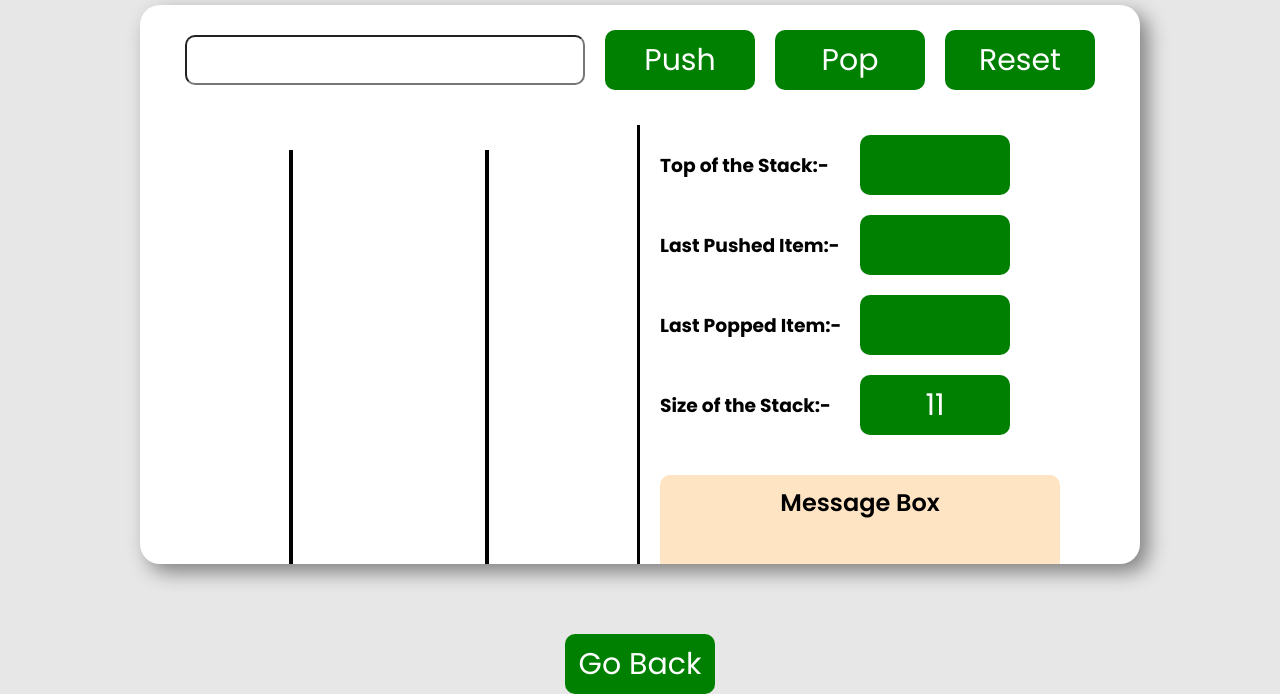
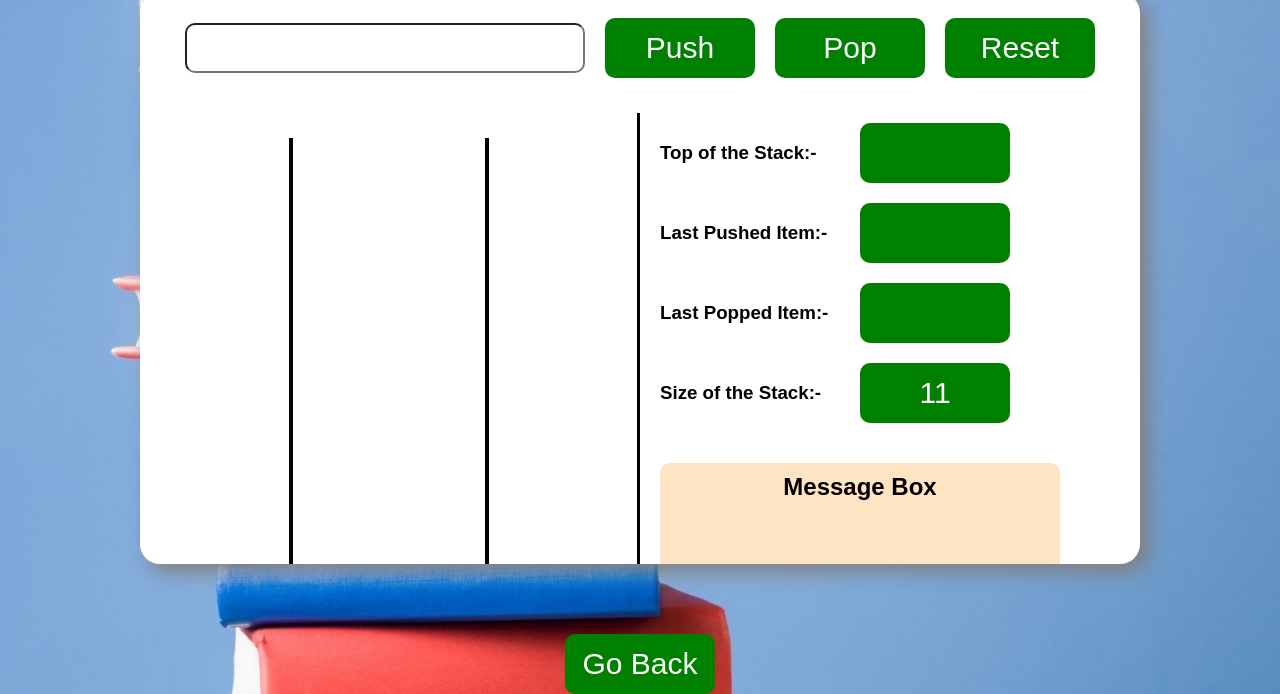
Before and after one commit to wings-realm/VisualWeave, a plain HTML site: page views/stack.html in a window 1280 px wide. Shown: the part 106-800 px from the top of the page. Drawn offline with Linux system fonts and the light colour scheme.

Commit message:
added images

```diff
--- a/static/css/graphs.css
+++ b/static/css/graphs.css
@@ -5,8 +5,9 @@ body {
   display: flex;
   flex-direction: column;
   background-color:  rgb(231, 231, 231);
+  font-family: 'Montserrat', sans-serif;
   /* background: linear-gradient(0.25turn, #3f87a6, #ebf8e1, #ebae6c); */
-  background-image: url(./11.avif);
+  background-image: url("../images/graph.jpg");
   background-size: 100vw 100vh;
   align-items: center;
 }
--- a/static/css/queue.css
+++ b/static/css/queue.css
@@ -4,7 +4,7 @@
 	margin: 0;
 	padding: 0;
 	box-sizing: border-box;
-	font-family: "Poppins", sans-serif;
+
 }
 body {
 	height: 100vh;
@@ -15,8 +15,9 @@ body {
 	flex-direction: column;
 	gap: 20px;
 	background-color: rgb(231, 231, 231);
-	background-image: url(./people-stand-queue-diverse-characters-waiting_107791-13965.avif);
-	background-size: 100vw 20vh;
+	background-image: url("../images/queue.jpg");
+	background-size: 100vw 100vh;
+	font-family: 'Montserrat', sans-serif;
 }
 header {
 	height: 100px;
--- a/static/css/sorting.css
+++ b/static/css/sorting.css
@@ -2,6 +2,7 @@ body{
 
   background-image: url("../images/board.jpg");
   background-color: black;
+  font-family: 'Montserrat', sans-serif;
 
 }
 
--- a/static/css/stack.css
+++ b/static/css/stack.css
@@ -4,7 +4,6 @@
 	margin: 0;
 	padding: 0;
 	box-sizing: border-box;
-	font-family: "Poppins", sans-serif;
 }
 body {
 	height: 100vh;
@@ -15,8 +14,9 @@ body {
 	flex-direction: column;
 	gap: 20px;
 	background-color: rgb(231, 231, 231);
-	background-image: url(./3.jpg);
+	background-image: url("../images/stack.jpg");
 	background-size:100vw 100vh;
+	font-family: 'Montserrat', sans-serif;
 }
 header {
 	height: 100px;
@@ -36,8 +36,8 @@ header {
 	font-weight:bolder ;
 }
 .container {
-	height: 720px;
-	width: 1000px;
+	height: 45rem;
+	width: 62.5rem;
 	background-color: white;
 	box-shadow: 8px 8px 20px rgb(128, 128, 128);
 	position: relative;
```
Also changed, not shown: views/graph.html (+2 -2 lines).
